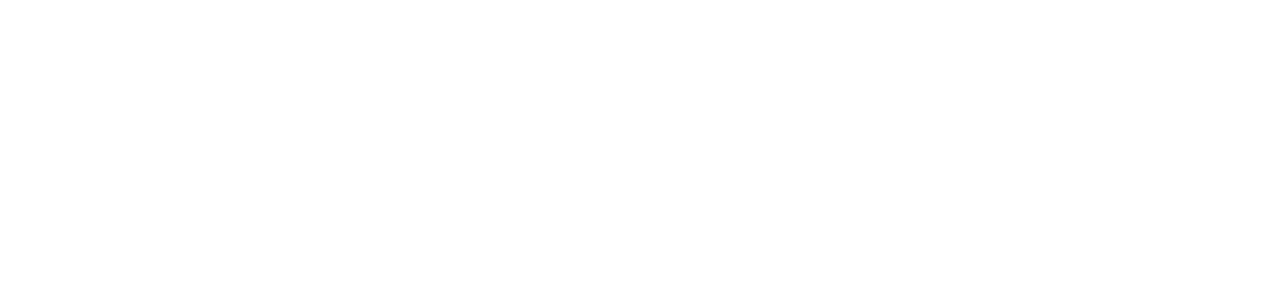
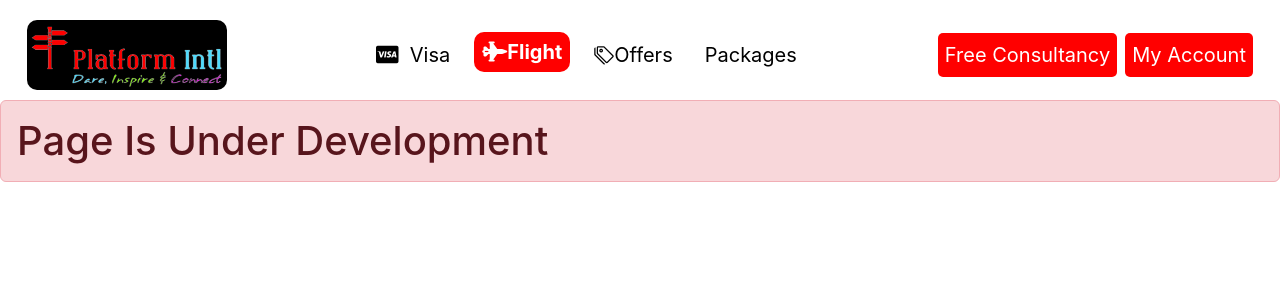
Before and after one commit to UmerYasir718/Travel_and_Tourism, a React (Create React App) app: page /flight in a window 1280 px wide. Before the commit this address had no page. Shown: the top 300 px of the page. Built offline with nearby package versions, Linux system fonts and the light colour scheme.

Commit message:
Major Setting

```diff
--- a/src/App.js
+++ b/src/App.js
@@ -1,14 +1,9 @@
-import { Route, BrowserRouter as Router, Routes } from "react-router-dom";
 import "./App.css";
-import Home from "./MyComponents/HomePage/Home";
+import MainRoutes from "./mainComponets/MainRoutes";
 function App() {
   return (
     <>
-      <Router>
-        <Routes>
-          <Route exact path="/" element={<Home />}></Route>
-        </Routes>
-      </Router>
+      <MainRoutes />
     </>
   );
 }
--- /dev/null
+++ b/src/MyComponents/Flights/Flight.js
@@ -0,0 +1,13 @@
+import React from "react";
+import Navbar from "../../mainComponets/Navbar";
+
+export default function Flight() {
+  return (
+    <div>
+      <Navbar />
+      <h1 className="alert alert-danger" style={{ marginTop: "100px" }}>
+        Page Is Under Development
+      </h1>
+    </div>
+  );
+}
--- /dev/null
+++ b/src/MyComponents/Offers/Offers.js
@@ -0,0 +1,13 @@
+import React from "react";
+import Navbar from "../../mainComponets/Navbar";
+
+export default function Offers() {
+  return (
+    <div>
+      <Navbar />
+      <h1 className="alert alert-danger " style={{ marginTop: "100px" }}>
+        Page Is Under Development
+      </h1>
+    </div>
+  );
+}
--- /dev/null
+++ b/src/MyComponents/Packages/Packages.js
@@ -0,0 +1,13 @@
+import React from "react";
+import Navbar from "../../mainComponets/Navbar";
+
+export default function Packages() {
+  return (
+    <div>
+      <Navbar />
+      <h1 className="alert alert-danger " style={{ marginTop: "100px" }}>
+        Page Is Under Development
+      </h1>
+    </div>
+  );
+}
--- /dev/null
+++ b/src/mainComponets/MainRoutes.js
@@ -0,0 +1,20 @@
+import React from "react";
+import { Route, BrowserRouter as Router, Routes } from "react-router-dom";
+import Flight from "../MyComponents/Flights/Flight";
+import Home from "../MyComponents/HomePage/Home";
+import Offers from "../MyComponents/Offers/Offers";
+import Packages from "../MyComponents/Packages/Packages";
+export default function MainRoutes() {
+  return (
+    <div>
+      <Router basename="/">
+        <Routes>
+          <Route exact path="/" element={<Home />}></Route>
+          <Route exact path="/flight" element={<Flight />}></Route>
+          <Route exact path="/offers" element={<Offers />}></Route>
+          <Route exact path="/packages" element={<Packages />}></Route>
+        </Routes>
+      </Router>
+    </div>
+  );
+}
--- a/src/mainComponets/Navbar.js
+++ b/src/mainComponets/Navbar.js
@@ -29,7 +29,16 @@ export default function Navbar() {
       >
         <div className="container-fluid">
           <Link className="navbar-brand fs-1" to="/">
-            Logo
+            <img
+              src="./LogoDark.png"
+              alt="Bootstrap"
+              style={{
+                width: "200px",
+                height: "70px",
+                backgroundColor: "black",
+                borderRadius: "10px",
+              }}
+            />
           </Link>
           <button
             className="navbar-toggler text-bg-dark"
@@ -45,7 +54,7 @@ export default function Navbar() {
           <div className="collapse navbar-collapse" id="navbarSupportedContent">
             <ul className="navbar-nav me-auto mb-2 mb-lg-0 m-auto d-flex justify-content-center align-content-center">
               <li className="nav-item">
-                <NavLink className="nav-link mx-2 active" to="/Visa">
+                <NavLink className="nav-link mx-2 " to="/">
                   <i className="fa-brands fa-cc-visa"></i>&nbsp; Visa
                 </NavLink>
               </li>
```
Also changed, not shown: public/Logo.png (added), public/LogoDark.png (added).
